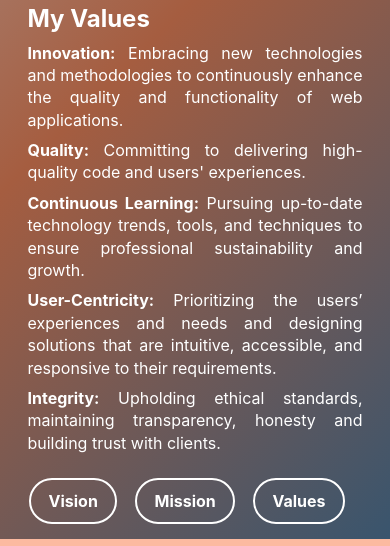
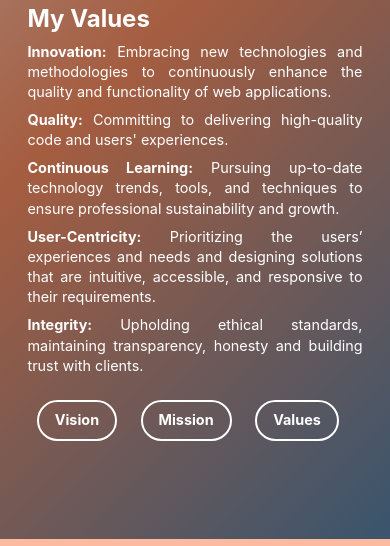
Before and after one commit to IMRS1311/Portfolio, a plain HTML site: page values.html in a window 390 px wide. Shown: the part 213-759 px from the top of the page. Drawn offline with nearby package versions, Linux system fonts and the light colour scheme.

Commit message:
Style Fine Tunning

```diff
--- a/static/css/transition-01.css
+++ b/static/css/transition-01.css
@@ -21,7 +21,6 @@
   background-color: white;
   font-size: var(--font-size-fluid-0);
   line-height: 1.4;
-  overflow-y: auto;
   flex: 1;
   overflow-y: auto;
 }
@@ -151,6 +150,10 @@ main vmv-a {
 }
 
 @media screen and (max-width: 400px) {
+  .pages {
+    overflow-y:scroll;
+  }
+
   header {
     padding-bottom: 0;
   }
@@ -164,10 +167,10 @@ main vmv-a {
     line-height: 1.2;
 }
   main b {
-    font-size: 1rem;
+    font-size: 0.9rem;
   }
   main p {
-    font-size: 1rem;
+    font-size: 0.9rem;
     margin: 0.5rem;
   }
   .buttons {
```
